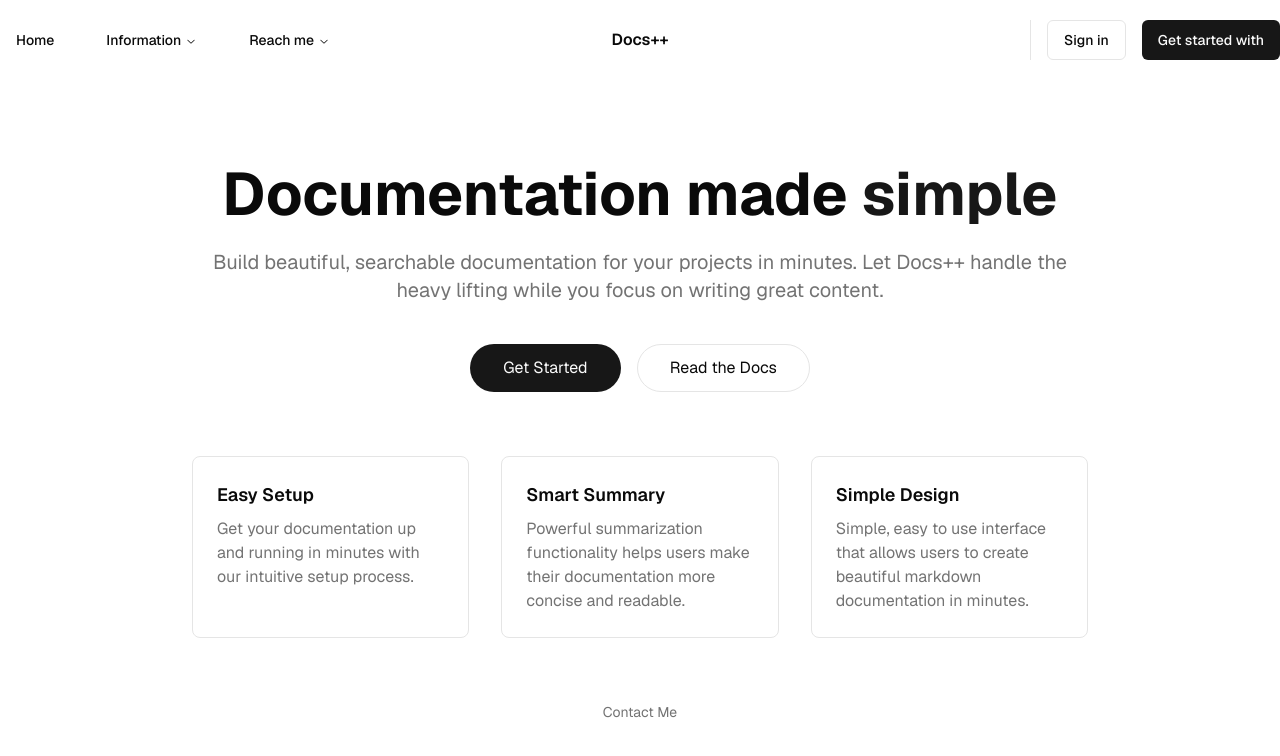
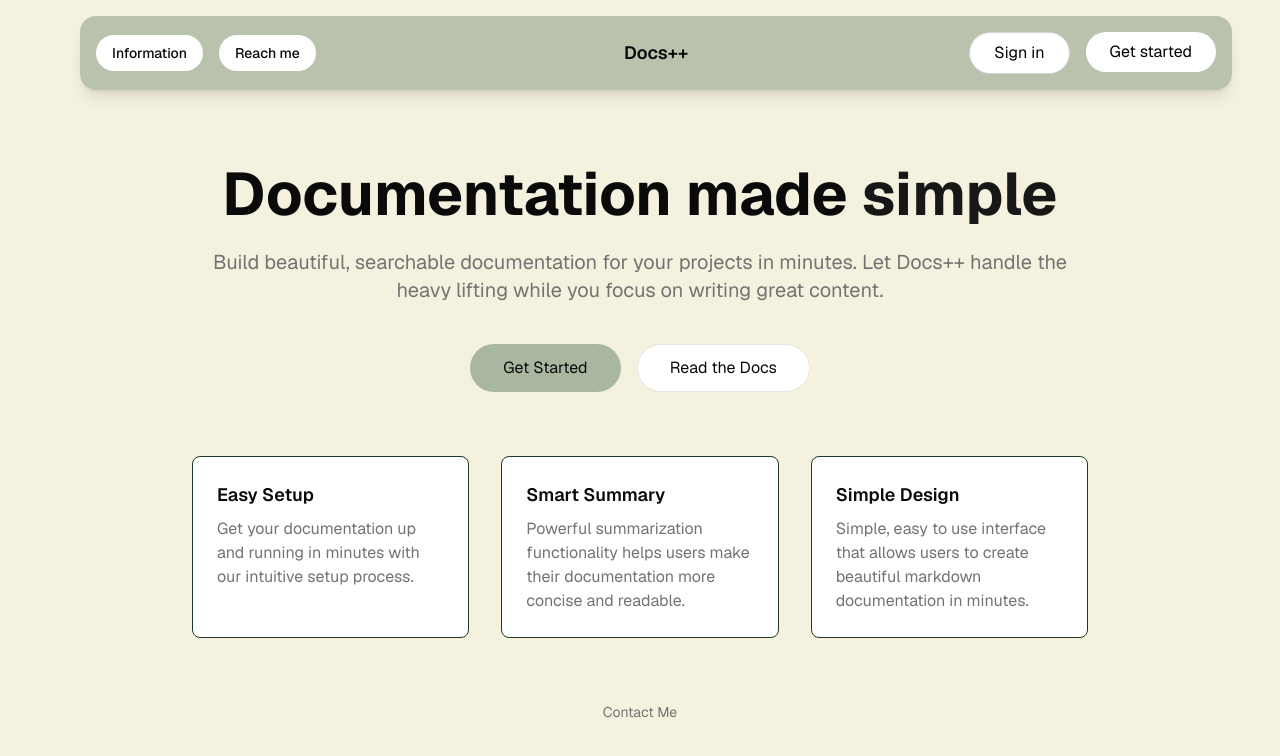
Before and after one commit to joshuacappelli/docsplusplus, a Next.js app: page / in a window 1280 px wide. Shown: the top 756 px of the page. Built offline with nearby package versions, Linux system fonts and the light colour scheme.

Commit message:
ui finished

```diff
--- a/src/app/layout.tsx
+++ b/src/app/layout.tsx
@@ -24,9 +24,9 @@ export default function RootLayout({
   children: React.ReactNode;
 }>) {
   return (
-    <html lang="en">
+    <html lang="en" className="bg-creamWhite">
       <body
-        className={`${geistSans.variable} ${geistMono.variable} antialiased`}
+        className={`${geistSans.variable} ${geistMono.variable} antialiased bg-creamWhite overflow-y-auto no-scrollbar`}
       >
         <SessionProvider>
           {children}
--- a/src/app/page.tsx
+++ b/src/app/page.tsx
@@ -32,15 +32,13 @@ export default function Home() {
             Let Docs++ handle the heavy lifting while you focus on writing great content.
           </p>
           <div className="flex gap-4 justify-center pt-4">
-            {/* Get Started Free Button */}
             <button
               onClick={handleSignup}
-              className="rounded-full border border-solid border-transparent transition-colors flex items-center justify-center bg-primary text-primary-foreground gap-2 hover:bg-primary/90 text-sm sm:text-base h-12 px-8"
+              className="rounded-full border border-solid border-transparent transition-colors flex items-center justify-center bg-sageGreen gap-2 hover:bg-forestGreen text-sm sm:text-base h-12 px-8"
             >
               Get Started
             </button>
 
-            {/* View Demo Button */}
             <a
               className="rounded-full border border-solid border-input bg-background transition-colors flex items-center justify-center hover:bg-accent hover:text-accent-foreground text-sm sm:text-base h-12 px-8"
               href="/demo"
@@ -51,19 +49,19 @@ export default function Home() {
         </div>
 
         <div className="grid grid-cols-1 sm:grid-cols-3 gap-8 w-full">
-          <div className="flex flex-col gap-2 p-6 rounded-lg border border-input">
+          <div className="flex flex-col gap-2 p-6 rounded-lg border border-darkForestGreen bg-white">
             <h3 className="text-lg font-semibold">Easy Setup</h3>
             <p className="text-muted-foreground">
               Get your documentation up and running in minutes with our intuitive setup process.
             </p>
           </div>
-          <div className="flex flex-col gap-2 p-6 rounded-lg border border-input">
+          <div className="flex flex-col gap-2 p-6 rounded-lg border border-darkForestGreen bg-white">
             <h3 className="text-lg font-semibold">Smart Summary</h3>
             <p className="text-muted-foreground">
               Powerful summarization functionality helps users make their documentation more concise and readable.
             </p>
           </div>
-          <div className="flex flex-col gap-2 p-6 rounded-lg border border-input">
+          <div className="flex flex-col gap-2 p-6 rounded-lg border border-darkForestGreen bg-white">
             <h3 className="text-lg font-semibold">Simple Design</h3>
             <p className="text-muted-foreground">
               Simple, easy to use interface that allows users to create beautiful markdown documentation in minutes.
--- a/src/components/ui/header.tsx
+++ b/src/components/ui/header.tsx
@@ -15,14 +15,8 @@ import Link from "next/link";
 import { useRouter } from "next/navigation";
 import { signOut } from "next-auth/react";
 
-function Header1() {
-    const router = useRouter();
+export default function Header1() {
     const navigationItems = [
-        {
-            title: "Home",
-            href: "/",
-            description: "",
-        },
       {
         title: "Information",
         description: "Here you'll find information about Docs++ and how it works.",
@@ -31,7 +25,6 @@ function Header1() {
             title: "Docs++",
             href: "/docsplusplus",
           },
-
         ],
       },
       {
@@ -50,106 +43,72 @@ function Header1() {
       },
     ];
 
-    const [isOpen, setOpen] = useState(false);
+    // Track the dropdown visibility for each menu item
+    const [openDropdown, setOpenDropdown] = useState<string | null>(null);
+
+    const toggleDropdown = (title: string) => {
+      setOpenDropdown((prev) => (prev === title ? null : title));
+    };
+
     return (
-        <header className="w-full z-40 fixed top-0 left-0 bg-background">
-            <div className="container relative mx-auto min-h-20 flex gap-4 flex-row lg:grid lg:grid-cols-3 items-center">
+      <header className="w-[90%] z-40 fixed top-4 left-1/2 transform -translate-x-1/2 bg-sageGreen bg-opacity-80 rounded-2xl shadow-lg mx-4 p-4">
+        <div className="container relative mx-auto flex gap-4 flex-row lg:grid lg:grid-cols-3 items-center rounded-2xl">
+          {/* Navigation Menu */}
           <div className="justify-start items-center gap-4 lg:flex hidden flex-row">
-                    <NavigationMenu className="flex justify-start items-start">
-                        <NavigationMenuList className="flex justify-start gap-4 flex-row">
+            <nav>
+              <ul className="flex justify-start gap-4">
                 {navigationItems.map((item) => (
-                                <NavigationMenuItem key={item.title}>
-                                    {item.href ? (
-                                        <Link href={item.href}>
-                                            <Button variant="ghost">{item.title}</Button>
+                  <li key={item.title} className="relative group">
+                    {/* Trigger Button */}
+                    <button
+                      onClick={() => toggleDropdown(item.title)}
+                      className="font-medium text-sm px-4 py-2 bg-white rounded-full hover:bg-muted focus:outline-none"
+                    >
+                      {item.title}
+                    </button>
+
+                    {/* Dropdown Content */}
+                    {openDropdown === item.title && (
+                      <div className="absolute top-full mt-2 bg-white shadow-lg rounded-2xl p-4 w-64">
+                        <p className="text-base font-semibold">{item.title}</p>
+                        <p className="text-sm text-muted-foreground">{item.description}</p>
+                        <ul className="mt-2 space-y-2">
+                          {item.items.map((subItem) => (
+                            <li key={subItem.title}>
+                              <Link
+                                href={subItem.href}
+                                className="block hover:bg-muted py-2 px-4 rounded-lg"
+                              >
+                                {subItem.title}
                               </Link>
-                                    ) : (
-                                        <>
-                                            <NavigationMenuTrigger className="font-medium text-sm">
-                                                {item.title}
-                                            </NavigationMenuTrigger>
-                                            <NavigationMenuContent className="!w-[450px] p-4">
-                                                <div className="flex flex-col lg:grid grid-cols-2 gap-4">
-                                                    <div className="flex flex-col h-full justify-between">
-                                                        <div className="flex flex-col">
-                                                            <p className="text-base">{item.title}</p>
-                                                            <p className="text-muted-foreground text-sm">
-                                                                {item.description}
-                                                            </p>
+                            </li>
+                          ))}
+                        </ul>
+                      </div>
+                    )}
+                  </li>
+                ))}
+              </ul>
+            </nav>
           </div>
 
+          {/* Centered Title */}
+          <div className="flex lg:justify-center">
+            <p className="font-semibold text-lg">Docs++</p>
           </div>
-                                                    <div className="flex flex-col text-sm h-full justify-end">
-                                                        {item.items?.map((subItem) => (
-                                                            <NavigationMenuLink
-                                                                href={subItem.href}
-                                                                key={subItem.title}
-                                                                className="flex flex-row justify-between items-center hover:bg-muted py-2 px-4 rounded"
-                                                            >
-                                                                <span>{subItem.title}</span>
-                                                                <MoveRight className="w-4 h-4 text-muted-foreground" />
-                                                            </NavigationMenuLink>
-                                                        ))}
-                                                    </div>
-                                                </div>
-                                            </NavigationMenuContent>
-                                        </>
-                                    )}
-                                </NavigationMenuItem>
-                            ))}
-                        </NavigationMenuList>
-                    </NavigationMenu>
-                </div>
-                <div className="flex lg:justify-center">
-                    <p className="font-semibold">Docs++</p>
-                </div>
+
+          {/* Right Section */}
           <div className="flex justify-end w-full gap-4">
-                    <div className="border-r hidden md:inline"></div>
             <Link href="/auth/login">
-                        <Button variant="outline">Sign in</Button>
+              <button className="bg-white border border-gray-300 text-black rounded-full px-6 py-2 hover:bg-gray-100">
+                Sign in
+              </button>
             </Link>
             <Link href="/auth/signup">
-                        <Button>Get started with</Button>
+              <button className="bg-white text-black rounded-full px-6 py-2 hover:bg-opacity-90">
+                Get started
+              </button>
             </Link>
-                </div>
-                <div className="flex w-12 shrink lg:hidden items-end justify-end">
-                    <Button variant="ghost" onClick={() => setOpen(!isOpen)}>
-                        {isOpen ? <X className="w-5 h-5" /> : <Menu className="w-5 h-5" />}
-                    </Button>
-                    {isOpen && (
-                        <div className="absolute top-20 border-t flex flex-col w-full right-0 bg-background shadow-lg py-4 container gap-8">
-                            {navigationItems.map((item) => (
-                                <div key={item.title}>
-                                    <div className="flex flex-col gap-2">
-                                        {item.href ? (
-                                            <Link
-                                                href={item.href}
-                                                className="flex justify-between items-center"
-                                            >
-                                                <span className="text-lg">{item.title}</span>
-                                                <MoveRight className="w-4 h-4 stroke-1 text-muted-foreground" />
-                                            </Link>
-                                        ) : (
-                                            <p className="text-lg">{item.title}</p>
-                                        )}
-                                        {item.items &&
-                                            item.items.map((subItem) => (
-                                                <Link
-                                                    key={subItem.title}
-                                                    href={subItem.href}
-                                                    className="flex justify-between items-center"
-                                                >
-                                                    <span className="text-muted-foreground">
-                                                        {subItem.title}
-                                                    </span>
-                                                    <MoveRight className="w-4 h-4 stroke-1" />
-                                                </Link>
-                                            ))}
-                                    </div>
-                                </div>
-                            ))}
-                        </div>
-                    )}
           </div>
         </div>
       </header>
@@ -157,88 +116,107 @@ function Header1() {
   }
 
 
-
   function Header2() {
     const navigationItems = [
       {
         title: "Home",
         href: "/dashboard",
-            description: "",
+        description: "Go to your dashboard",
       },
     ];
+
     const [isOpen, setOpen] = useState(false);
+    const [openDropdown, setOpenDropdown] = useState<string | null>(null);
+
+    const toggleDropdown = (title: string) => {
+      setOpenDropdown((prev) => (prev === title ? null : title));
+    };
 
     const handleLogout = async () => {
-        await signOut({ callbackUrl: '/' });
+      await signOut({ callbackUrl: "/" });
     };
 
     return (
-        <header className="w-full top-0 left-0 bg-grid-slate-100 border-b border-gray-200">
-            <div className="container relative mx-auto min-h-20 flex gap-4 flex-row lg:grid lg:grid-cols-3 items-center">
+        <header className="w-[90%] z-40 relative top-4 left-1/2 transform -translate-x-1/2 bg-sageGreen bg-opacity-80 rounded-3xl shadow-lg mx-4 p-4 mb-8">
+        <div className="container relative mx-auto flex gap-4 flex-row lg:grid lg:grid-cols-3 items-center rounded-2xl">
+          {/* Navigation Menu */}
           <div className="justify-start items-center gap-4 lg:flex hidden flex-row">
-                    <NavigationMenu className="flex justify-start items-start">
-                        <NavigationMenuList className="flex justify-start gap-4 flex-row">
+            <nav>
+              <ul className="flex justify-start gap-4">
                 {navigationItems.map((item) => (
-                                <NavigationMenuItem key={item.title}>
+                  <li key={item.title} className="relative group">
                     {item.href ? (
                       <Link href={item.href}>
-                                            <Button variant="ghost">{item.title}</Button>
+                        <Button variant="ghost" className="rounded-full">
+                          {item.title}
+                        </Button>
                       </Link>
                     ) : (
                       <>
-                                            <NavigationMenuTrigger className="font-medium text-sm">
+                        <button
+                          onClick={() => toggleDropdown(item.title)}
+                          className="font-medium text-sm px-4 py-2 bg-white rounded-full hover:bg-muted focus:outline-none"
+                        >
                           {item.title}
-                                            </NavigationMenuTrigger>
-                                            <NavigationMenuContent className="!w-[450px] p-4">
-                                                <div className="flex flex-col lg:grid grid-cols-2 gap-4">
-                                                    <div className="flex flex-col h-full justify-between">
-                                                        <div className="flex flex-col">
-                                                            <p className="text-base">{item.title}</p>
-                                                            <p className="text-muted-foreground text-sm">
-                                                                {item.description}
-                                                            </p>
+                        </button>
+                        {openDropdown === item.title && (
+                          <div className="absolute top-full mt-2 bg-white shadow-lg rounded-2xl p-4 w-64">
+                            <p className="text-base font-semibold">{item.title}</p>
+                            <p className="text-sm text-muted-foreground">{item.description}</p>
+                          </div>
+                        )}
+                      </>
+                    )}
+                  </li>
+                ))}
+              </ul>
+            </nav>
           </div>
 
+          {/* Centered Title */}
+          <div className="flex lg:justify-center">
+            <p className="font-semibold text-lg">Docs++</p>
           </div>
 
-                                                </div>
-                                            </NavigationMenuContent>
-                                        </>
-                                    )}
-                                </NavigationMenuItem>
-                            ))}
-                        </NavigationMenuList>
-                    </NavigationMenu>
-                </div>
-                <div className="flex lg:justify-center">
-                    <p className="font-semibold">Docs++</p>
-                </div>
+          {/* Right Section */}
           <div className="flex justify-end w-full gap-4">
-                    <Button onClick={handleLogout}>
+            <Button onClick={handleLogout} className="rounded-full bg-mutedCharcoal text-white px-6 py-2 hover:bg-mutedCharcoal/90  ">
               Logout
             </Button>
           </div>
+
+          {/* Mobile Menu */}
           <div className="flex w-12 shrink lg:hidden items-end justify-end">
             <Button variant="ghost" onClick={() => setOpen(!isOpen)}>
-                        {isOpen ? <X className="w-5 h-5" /> : <Menu className="w-5 h-5" />}
+              {isOpen ? <span className="w-5 h-5">✕</span> : <span className="w-5 h-5">☰</span>}
             </Button>
             {isOpen && (
-                        <div className="absolute top-20 border-t flex flex-col w-full right-0 bg-background shadow-lg py-4 container gap-8">
+              <div className="absolute top-full mt-2 border-t flex flex-col w-full right-0 bg-white shadow-lg py-4 container gap-8 rounded-2xl">
                 {navigationItems.map((item) => (
                   <div key={item.title}>
                     <div className="flex flex-col gap-2">
                       {item.href ? (
                         <Link
                           href={item.href}
-                                                className="flex justify-between items-center"
+                          className="flex justify-between items-center py-2 px-4 hover:bg-gray-100 rounded-lg"
                         >
                           <span className="text-lg">{item.title}</span>
-                                                <MoveRight className="w-4 h-4 stroke-1 text-muted-foreground" />
                         </Link>
                       ) : (
-                                            <p className="text-lg">{item.title}</p>
+                        <>
+                          <button
+                            onClick={() => toggleDropdown(item.title)}
+                            className="text-lg flex items-center justify-between w-full"
+                          >
+                            {item.title}
+                          </button>
+                          {openDropdown === item.title && (
+                            <div className="mt-2 bg-white rounded-lg shadow-md px-4 py-2">
+                              <p className="text-sm text-muted-foreground">{item.description}</p>
+                            </div>
                           )}
-
+                        </>
+                      )}
                     </div>
                   </div>
                 ))}
--- a/src/components/ui/textblock.tsx
+++ b/src/components/ui/textblock.tsx
@@ -26,8 +26,8 @@ export const Textblock: React.FC<TextblockProps> = ({ id, text, type, onDelete,
       {...listeners}
       style={style}
     >
-      <div className="flex justify-between items-center w-full" onClick={() => onEdit(id)}>
-        <h3 className="flex-1 text-lg font-semibold text-gray-800 hover:text-blue-500 cursor-pointer break-words">
+      <div className="flex justify-between items-center w-full transition-colors duration-200" onClick={() => onEdit(id)}>
+        <h3 className="flex-1 text-lg font-semibold text-gray-800 hover:text-sageGreen cursor-pointer break-words">
           {type}
         </h3>
         <Button
```
Also changed, not shown: src/app/dashboard/doc/[id]/page.tsx (+30 -6 lines), src/app/dashboard/layout.tsx (+3 -6 lines), src/app/dashboard/page.tsx (+6 -7 lines), tailwind.config.ts (+8 -0 lines). Lines whose indentation alone changed are shown as unchanged.
